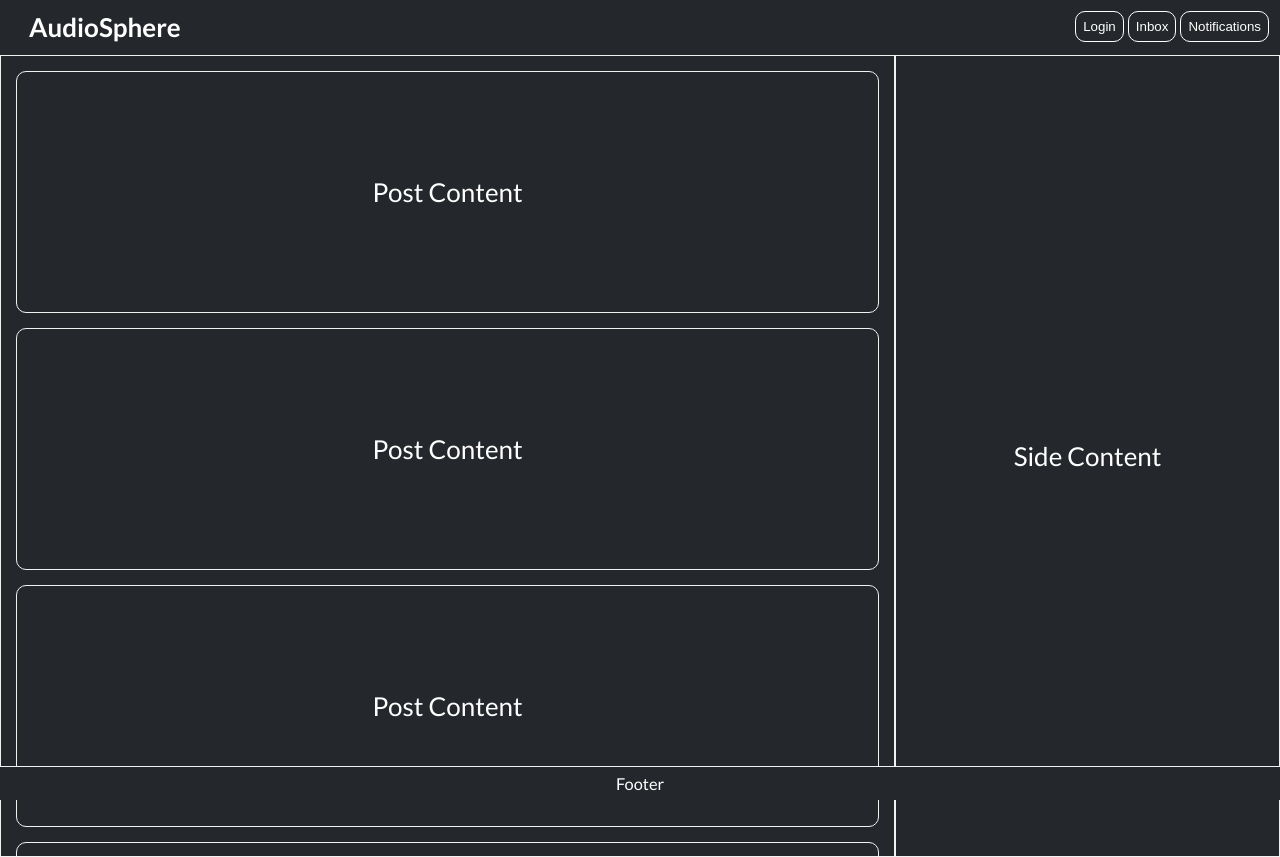
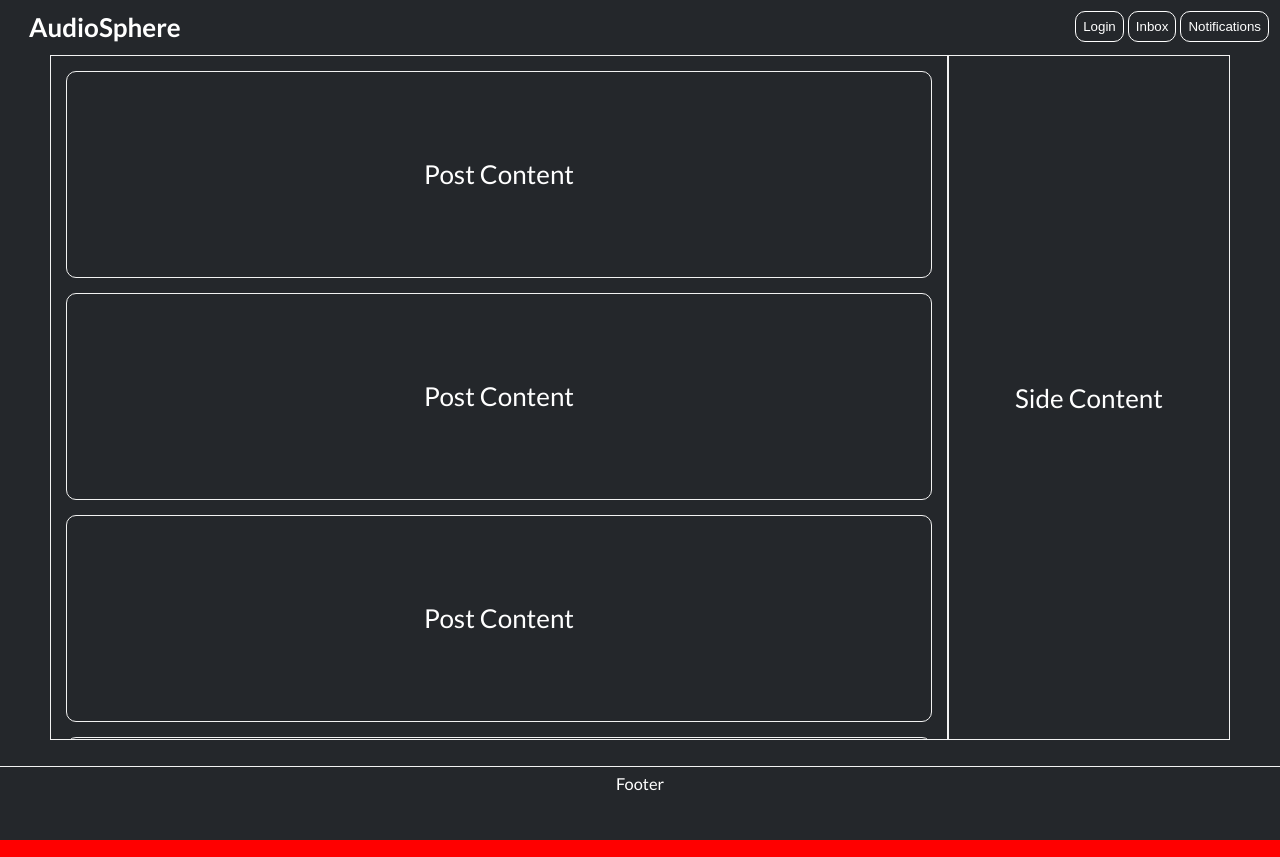
Before and after one commit to MMcBreezy/audiosphere-frontend, a React (Create React App) app: page / in a window 1280 px wide. Built offline with nearby package versions, Linux system fonts and the light colour scheme.

Commit message:
fix feed page layout

```diff
--- a/src/App.css
+++ b/src/App.css
@@ -6,4 +6,5 @@
   display: flex;
   justify-content: center;
   background-color: #24272b;
+  height: 105vh;
 }
--- a/src/App.js
+++ b/src/App.js
@@ -7,12 +7,12 @@ import SideContent from "./components/SideContent";
 function App() {
   return (
     <div className="App">
-      <body className="App-body">
+      <div className="App-body">
         <Header />
         <Feed />
         <SideContent />
         <Footer />
-      </body>
+      </div>
     </div>
   );
 }
--- a/src/components/feed.css
+++ b/src/components/feed.css
@@ -2,10 +2,12 @@
   background-color: #24272b;
   width: 70%;
   max-height: 100vh;
+  min-width: 730px;
   font-size: calc(10px + 2vmin);
   color: white;
   border: 1px solid #f2f2f2;
   margin-top: 55px;
+  margin-bottom: 100px;
   overflow-y: auto;
 }
 
--- a/src/components/sideContent.css
+++ b/src/components/sideContent.css
@@ -1,13 +1,14 @@
 .side-container {
   background-color: #24272b;
   width: 30%;
-  min-height: 100vh;
+  width: 280px;
   display: flex;
   justify-content: center;
   align-items: center;
   font-size: calc(10px + 2vmin);
   color: white;
   margin-top: 55px;
+  margin-bottom: 100px;
   border: 1px solid #f2f2f2;
   overflow-y: auto;
 }
--- a/src/index.css
+++ b/src/index.css
@@ -3,6 +3,8 @@ body {
   font-family: "Lato", sans-serif;
   -webkit-font-smoothing: antialiased;
   -moz-osx-font-smoothing: grayscale;
+  background-color: red;
+  overflow: hidden;
 }
 
 code {
```
